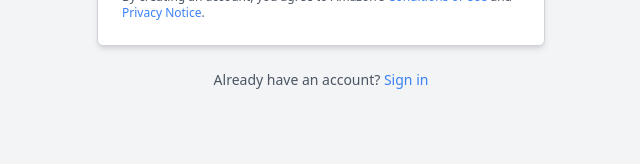
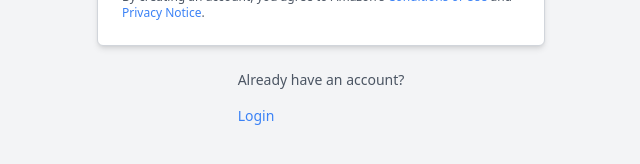
Before and after one commit to AbbasAkbar1221/AmazeKart, a React (Create React App) app: page /register in a window 1280 px wide. Shown: the part 612-776 px from the top of the page, without its empty margins (319-959 px from the left). Built offline with nearby package versions, Linux system fonts and the light colour scheme.

Commit message:
add links

```diff
--- a/package.json
+++ b/package.json
@@ -5,6 +5,7 @@
   "dependencies": {
     "@mui/icons-material": "^6.3.1",
     "@reduxjs/toolkit": "^2.5.0",
+    "axios": "^1.7.9",
     "cra-template": "1.2.0",
     "react": "^19.0.0",
     "react-dom": "^19.0.0",
--- a/src/pages/LoginPage.jsx
+++ b/src/pages/LoginPage.jsx
@@ -1,115 +1,8 @@
-// import React, { useState } from "react";
-
-// export default function LoginPage() {
-//   const [formData, setFormData] = useState({ email: "", password: "" });
-
-//   const handleInputChange = (e) => {
-//     const { name, value } = e.target;
-//     setFormData((prev) => ({ ...prev, [name]: value }));
-//   };
-
-//   const handleSubmit = async (e) => {
-//     e.preventDefault();
-//     try {
-//       const response = await fetch("http://localhost:3000/login", {
-//         method: "POST",
-//         headers: { "Content-Type": "application/json" },
-//         body: JSON.stringify(formData),
-//       });
-
-//       if (response.ok) {
-//         const data = await response.json();
-//         console.log("Login successful", data);
-//         // Handle success (e.g., redirect, store token, etc.)
-//       } else {
-//         const error = await response.json();
-//         console.error("Login failed", error);
-//         alert(error.message || "Login failed");
-//       }
-//     } catch (err) {
-//       console.error("Error:", err);
-//     }
-//   };
-
-//   return (
-//     <div className="flex flex-col items-center min-h-screen bg-gray-100 p-4">
-//       <div className="mb-6">
-//         <img
-//           src="https://upload.wikimedia.org/wikipedia/commons/a/a9/Amazon_logo.svg"
-//           alt="Amazon Logo"
-//           className="w-28"
-//         />
-//       </div>
-
-//       <div className="w-full max-w-md bg-white p-6 border border-gray-300 rounded-md shadow-md">
-//         <h1 className="text-2xl font-semibold mb-4">Sign in</h1>
-
-//         <form onSubmit={handleSubmit}>
-//           <div className="mb-4">
-//             <label htmlFor="email" className="block text-sm font-medium text-gray-700 mb-1">
-//               Email or mobile phone number
-//             </label>
-//             <input
-//               type="email"
-//               id="email"
-//               name="email"
-//               value={formData.email}
-//               onChange={handleInputChange}
-//               className="w-full px-3 py-2 border border-gray-300 rounded-md focus:outline-none focus:ring-1 focus:ring-yellow-500"
-//               required
-//             />
-//           </div>
-
-//           <div className="mb-4">
-//             <label htmlFor="password" className="block text-sm font-medium text-gray-700 mb-1">
-//               Password
-//             </label>
-//             <input
-//               type="password"
-//               id="password"
-//               name="password"
-//               value={formData.password}
-//               onChange={handleInputChange}
-//               className="w-full px-3 py-2 border border-gray-300 rounded-md focus:outline-none focus:ring-1 focus:ring-yellow-500"
-//               required
-//             />
-//           </div>
-
-//           <button
-//             type="submit"
-//             className="w-full bg-yellow-500 hover:bg-yellow-600 text-white font-medium py-2 rounded-md focus:outline-none focus:ring-2 focus:ring-yellow-500"
-//           >
-//             Sign in
-//           </button>
-//         </form>
-
-//         {/* Privacy Notice */}
-//         <p className="text-xs text-gray-600 mt-4">
-//           By continuing, you agree to Amazon's{" "}
-//           <a href="#" className="text-blue-500 hover:underline">
-//             Conditions of Use
-//           </a>{" "}
-//           and{" "}
-//           <a href="#" className="text-blue-500 hover:underline">
-//             Privacy Notice
-//           </a>.
-//         </p>
-
-//         {/* Need Help */}
-//         <div className="mt-4 text-sm">
-//           <a href="#" className="text-blue-500 hover:underline">
-//             Need help?
-//           </a>
-//         </div>
-//       </div>
-//     </div>
-//   );
-// }
-
 import React, { useState } from "react";
 import { useDispatch } from "react-redux";
-import { setCurrentUser } from "../slices/authSlice";  // adjust the path accordingly
-import { useNavigate } from "react-router-dom";  // Hook to navigate after login
+import { setCurrentUser } from "../slices/authSlice";
+import { useNavigate } from "react-router-dom";
+import { Link } from "react-router-dom";
 
 export default function LoginPage() {
   const [formData, setFormData] = useState({ email: "", password: "" });
@@ -136,9 +29,9 @@ export default function LoginPage() {
     setError("");
 
     setTimeout(() => {
-
       const user = mockUsers.find(
-        (user) => user.email === formData.email && user.password === formData.password
+        (user) =>
+          user.email === formData.email && user.password === formData.password
       );
 
       if (user) {
@@ -167,7 +60,10 @@ export default function LoginPage() {
 
         <form onSubmit={handleSubmit}>
           <div className="mb-4">
-            <label htmlFor="email" className="block text-sm font-medium text-gray-700 mb-1">
+            <label
+              htmlFor="email"
+              className="block text-sm font-medium text-gray-700 mb-1"
+            >
               Email or mobile phone number
             </label>
             <input
@@ -182,7 +78,10 @@ export default function LoginPage() {
           </div>
 
           <div className="mb-4">
-            <label htmlFor="password" className="block text-sm font-medium text-gray-700 mb-1">
+            <label
+              htmlFor="password"
+              className="block text-sm font-medium text-gray-700 mb-1"
+            >
               Password
             </label>
             <input
@@ -215,14 +114,14 @@ export default function LoginPage() {
           and{" "}
           <a href="#" className="text-blue-500 hover:underline">
             Privacy Notice
-          </a>.
+          </a>
+          .
         </p>
 
-        {/* Need Help */}
         <div className="mt-4 text-sm">
-          <a href="#" className="text-blue-500 hover:underline">
-            Need help?
-          </a>
+          <Link className="text-blue-500 hover:underline" to="/register">
+            Register
+          </Link>
         </div>
       </div>
     </div>
--- a/src/pages/ProfilePage.jsx
+++ b/src/pages/ProfilePage.jsx
@@ -1,4 +1,5 @@
-import { useSelector } from 'react-redux';
+import { useSelector } from "react-redux";
+import { Link } from "react-router-dom";
 
 const ProfilePage = () => {
   const currentUser = useSelector((state) => state.auth.currentUser);
@@ -14,6 +15,11 @@ const ProfilePage = () => {
             <p className="text-gray-600 text-sm">
               You are successfully logged in.
             </p>
+            <div className="mt-4 text-sm">
+              <Link className="text-blue-500 hover:underline" to="/login">
+                Logout
+              </Link>
+            </div>
           </div>
         ) : (
           <div className="text-center">
--- a/src/pages/RegisterPage.jsx
+++ b/src/pages/RegisterPage.jsx
@@ -1,4 +1,5 @@
 import React, { useState } from "react";
+import { Link } from "react-router-dom";
 
 export default function RegisterPage() {
   const [formData, setFormData] = useState({
@@ -159,9 +160,14 @@ export default function RegisterPage() {
       {/* Sign-In Link */}
       <div className="mt-6 text-sm text-gray-600">
         Already have an account?{" "}
-        <a href="#" className="text-blue-500 hover:underline">
+        {/* <a href="#" className="text-blue-500 hover:underline">
           Sign in
-        </a>
+        </a> */}
+        <div className="mt-4 text-sm">
+              <Link className="text-blue-500 hover:underline" to="/login">
+                Login
+              </Link>
+            </div>
       </div>
     </div>
   );
```
